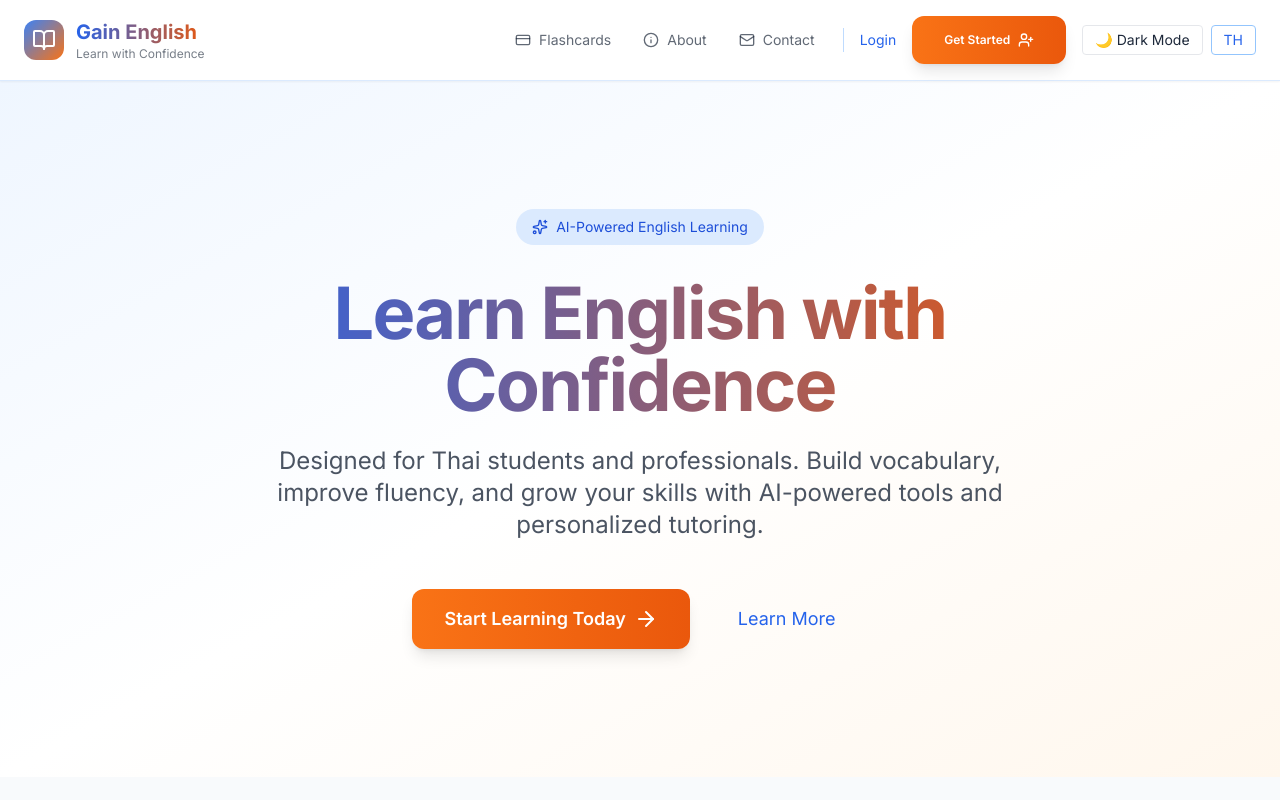
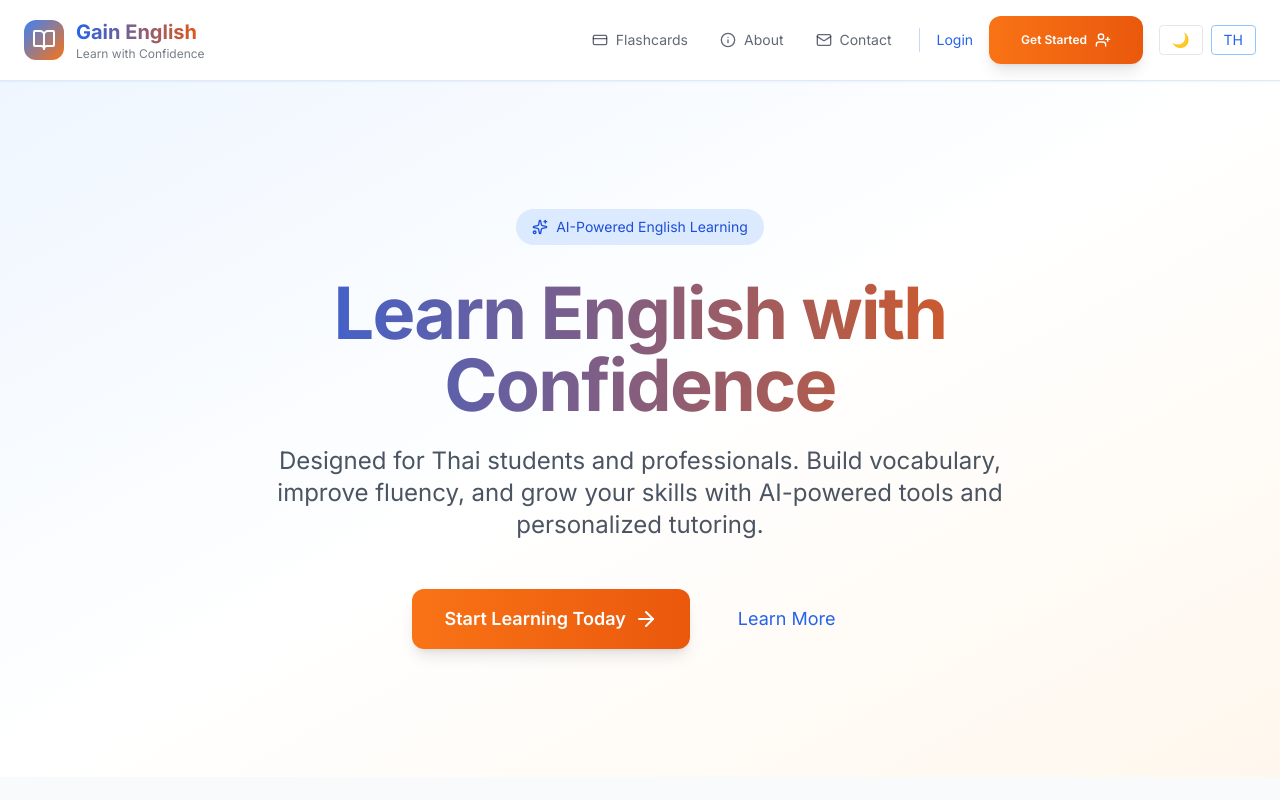
Before and after one commit to afk-bro/tiger-english, a React (Vite) app: page / in a window 1280 px wide. Shown: the top 800 px of the page. Built offline with nearby package versions, Linux system fonts and the light colour scheme; no server answers.

Commit message:
Got rid of text for light/dark mode toggle

```diff
--- a/src/components/DarkModeToggle.tsx
+++ b/src/components/DarkModeToggle.tsx
@@ -9,7 +9,7 @@ export default function DarkModeToggle() {
       onClick={() => setDarkMode(!darkMode)}
       className="text-sm border px-3 py-1 rounded hover:bg-gray-200 dark:hover:bg-gray-700 transition-colors"
     >
-      {darkMode ? '☀ Light Mode' : '🌙 Dark Mode'}
+      {darkMode ? '☀' : '🌙'}
     </button>
   );
 }
```
